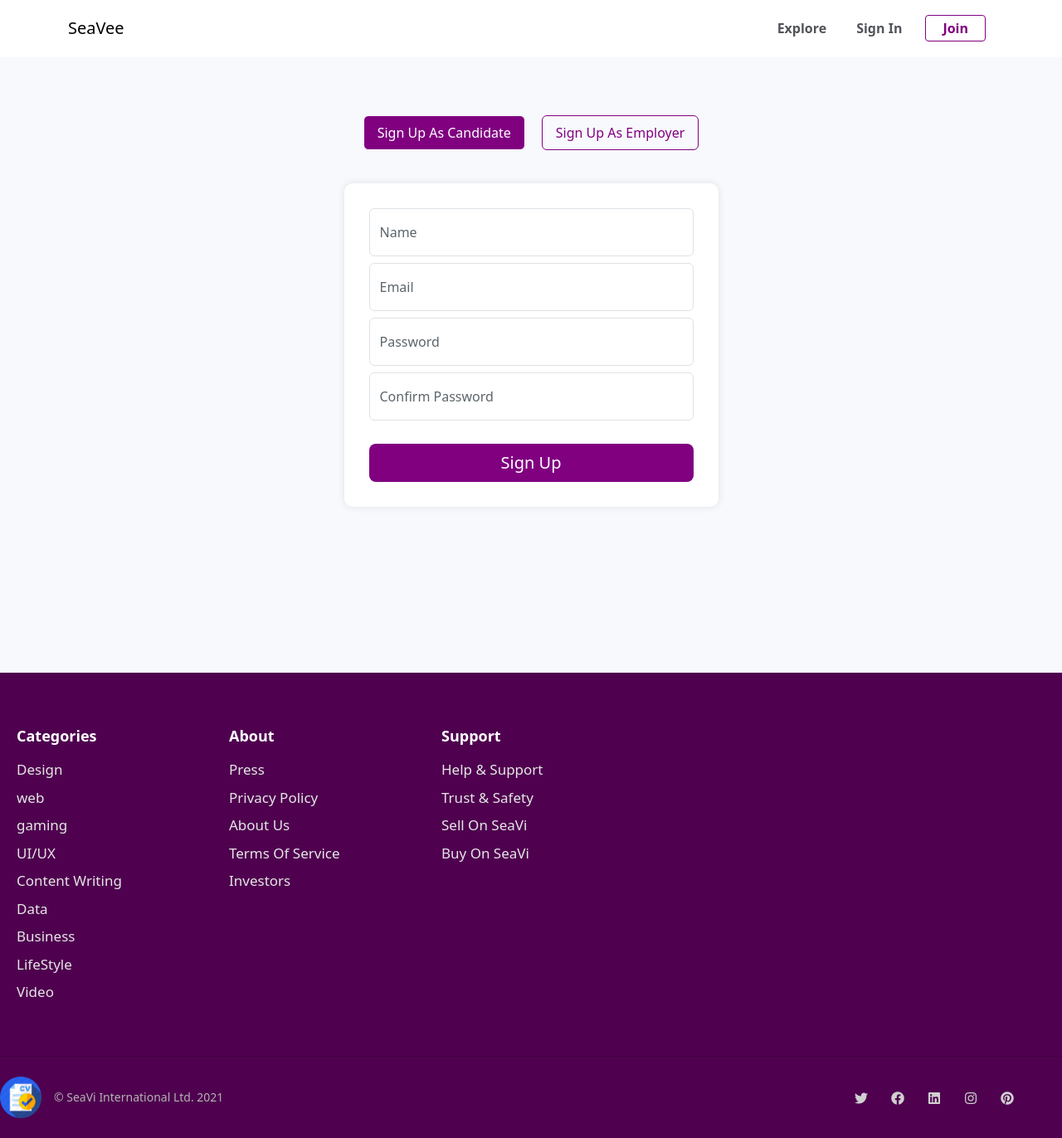
After one commit to joharkhan99/seavee-cv-project, a PHP site: page /registration.html in a window 1280 px wide. The commit adds this page. Shown: the whole page at 83% size. Run offline with PHP 8.4, Linux system fonts and the light colour scheme; some libraries are stand-ins or nearby versions.

Commit message:
added signup page

```diff
--- a/css/style.css
+++ b/css/style.css
@@ -1091,7 +1091,8 @@ main {
     background-color: rgb(248, 249, 253);
 }
 
-#profile {
+#profile,
+#registration {
     margin-top: 69px;
     padding-top: 50px;
 }
@@ -1143,7 +1144,20 @@ main {
 }
 
 #profile .cv_bio .profile_btns {
-    padding-top: 50px;
+    padding-top: 40px;
+}
+
+#profile .cv_bio .rating {
+    font-size: 13px;
+}
+
+#profile .cv_bio .rating i {
+    color: rgb(150, 170, 182);
+    /* text-align: center; */
+}
+
+#profile .cv_bio .rating i._g {
+    color: #ffbe5b;
 }
 
 #profile .cv_bio .profile_btns button,
@@ -1367,13 +1381,140 @@ main {
     font-weight: 400;
 }
 
+.user_review .rating {
+    font-size: 11px;
+}
+
+.user_review .rating i {
+    color: rgb(150, 170, 182);
+}
+
+.user_review .rating i._g {
+    color: #ffbe5b;
+}
+
+.leave__rev form {
+    padding-top: 20px;
+}
+
+.leave__rev form .review_textarea {
+    box-shadow: none;
+    height: 200px;
+    border: none;
+    border-bottom: 2px solid rgb(182, 182, 182);
+    resize: none;
+    border-radius: 0;
+    font-size: 15px;
+    color: rgb(58, 58, 58);
+}
+
+.leave__rev form .review_textarea:focus {
+    border-bottom: 2px solid var(--main-color);
+}
+
+.leave__rev form button {
+    box-shadow: none;
+    background-color: var(--main-color);
+    color: white;
+    border: none;
+    margin-top: 30px;
+    padding: 10px 40px;
+    border-radius: 3px;
+}
+
+.leave__rev form button:hover {
+    background-color: rgb(111, 3, 111);
+}
+
+.leave__rev form button:active {
+    background-color: rgb(150, 4, 150);
+}
+
+.leave__rev form .form-check-input:checked {
+    background-color: var(--main-color);
+    border-color: var(--main-color);
+    box-shadow: none;
+}
+
+.leave__rev form .stars_rating {
+    padding-top: 15px;
+    padding-left: 10px;
+}
+
+.leave__rev form .stars_rating i {
+    color: #ffbe5b;
+    font-size: 14px;
+}
+
+.leave__rev form .stars_rating h6 {
+    color: rgb(72, 78, 82);
+    padding-bottom: 3px;
+}
+
 
 /* ./-----------------------------------------------profile page */
 
 
+/* ./-----------------------------------------------registration page */
+
+#registration ul {
+    padding-top: 20px;
+    justify-content: center;
+    padding-bottom: 40px;
+}
+
+#registration form {
+    padding: 30px 30px;
+    background-color: white;
+    border-radius: 10px;
+    box-shadow: 0px 0px 10px rgba(0, 0, 0, 0.1);
+}
+
+#registration form input:focus {
+    box-shadow: none;
+    border: 1px solid var(--main-color);
+}
+
+#registration form label {
+    color: rgb(92, 101, 107);
+}
+
+#registration ul .nav-link {
+    color: var(--main-color);
+    border: 1px solid;
+}
+
+#registration ul .nav-link.active {
+    background-color: var(--main-color);
+    color: white;
+    border: 1px solid;
+}
+
+#registration button[type="submit"] {
+    background-color: var(--main-color);
+    border: none;
+    margin-top: 20px;
+    box-shadow: none;
+}
+
+#registration button[type="submit"]:hover {
+    background-color: rgb(107, 4, 107);
+}
+
+#registration button[type="submit"]:active {
+    background-color: rgb(135, 8, 135);
+}
+
+
+/* ./-----------------------------------------------registration page */
+
+
 /* medias */
 
 @media (max-width: 766px) {
+    .cv_bio .rating {
+        text-align: center;
+    }
     .user_review .detail .time {
         top: 9px;
         right: -3px;
@@ -1465,6 +1606,9 @@ main {
 @media (max-width: 600px) {
     .hero-section .header {
         padding: 48px 0;
+    }
+    #registration form {
+        padding: 10px 10px;
     }
     .hero-section {
         width: 100%;
@@ -1479,6 +1623,9 @@ main {
         font-size: 32px;
         line-height: 40px;
         padding-bottom: 32px;
+    }
+    #registration ul .nav-link {
+        margin-bottom: 5px;
     }
 }
 
--- /dev/null
+++ b/registration.html
@@ -0,0 +1,279 @@
+<!doctype html>
+<html lang="en">
+
+<head>
+    <!-- Required meta tags -->
+    <meta charset="utf-8">
+    <meta name="viewport" content="width=device-width, initial-scale=1">
+
+    <!-- Bootstrap CSS -->
+    <link href="css/bootstrap.css" rel="stylesheet">
+    <!-- custom css -->
+    <link rel="stylesheet" href="css/style.css">
+    <!-- icons -->
+    <link href="https://cdnjs.cloudflare.com/ajax/libs/font-awesome/5.13.0/css/all.min.css" rel="stylesheet">
+
+    <title>SeaVee - Find Your Perfect Candidate</title>
+</head>
+
+<body>
+    <main>
+
+        <header class="_page">
+            <!-- big screen nav -->
+            <nav class="navbar navbar-expand-lg" aria-label="Eighth navbar example">
+                <div class="container-lg">
+
+                    <a class="navbar-brand" href="javascript:void(0)">
+                        SeaVee
+                    </a>
+
+                    <div class="collapse navbar-collapse" id="navbarsExample07">
+                        <ul class="navbar-nav ms-auto mb-2 mb-lg-0">
+                            <li class="nav-item">
+                                <a class="nav-link" href="javascript:void(0)">Explore</a>
+                            </li>
+                            <li class="nav-item">
+                                <a class="nav-link" href="javascript:void(0)">Sign In</a>
+                            </li>
+                            <li class="nav-item">
+                                <a class="nav-link join" href="javascript:void(0)">Join</a>
+                            </li>
+                        </ul>
+                    </div>
+                </div>
+            </nav>
+            <!-- ./big screen nav -->
+
+            <!-- mobnav -->
+            <div class="mobile-nav">
+                <div id="body-overlay"></div>
+
+                <nav class="real-menu" role="navigation">
+                    <div class="nav_header">
+                        <a href="javascript:void(0)">Join SeaVi</a>
+                    </div>
+                    <ul>
+                        <li><a href="javascript:void(0)">Sign in</a></li>
+                        <li>
+                            <button class="dropdown-btn">
+                                Browse Categories
+                                <i class="fas fa-angle-down"></i>
+                              </button>
+                            <div class="dropdown-container">
+                                <a href="javascript:void(0)">Data Scientist</a>
+                                <a href="javascript:void(0)">App Developer</a>
+                                <a href="javascript:void(0)">Game Developer</a>
+                                <a href="javascript:void(0)">UX/UI Designer</a>
+                                <a href="javascript:void(0)">Book Cover Designer</a>
+                                <a href="javascript:void(0)">Data Entry Specialist</a>
+                                <a href="javascript:void(0)">Engineer</a>
+                                <a href="javascript:void(0)">Lawyer</a>
+                                <a href="javascript:void(0)">Doctor</a>
+                                <a href="javascript:void(0)">Social Media Manager</a>
+                            </div>
+                        </li>
+                        <li><a href="javascript:void(0)">Explore</a></li>
+                    </ul>
+                    <div class="nav_header">
+                        <h6>General</h6>
+                    </div>
+                    <ul>
+                        <li><a href="javascript:void(0)">Home</a></li>
+                        <li><a href="javascript:void(0)">About</a></li>
+                    </ul>
+                </nav>
+
+                <button id="open-mob-menu">
+                    <span></span>
+                    <span></span>
+                    <span></span>
+                </button>
+            </div>
+        </header>
+        <!-- ./mobnav -->
+
+
+        <!-- login/signup -->
+        <section id="registration">
+            <div class="container">
+                <div class="row">
+                    <div class="col-md-12">
+
+
+
+                        <ul class="nav nav-pills" id="pills-tab" role="tablist">
+                            <li class="nav-item">
+                                <button class="nav-link active" id="candidate_pill" data-bs-toggle="pill" data-bs-target="#pills-candidate" type="button" role="tab" aria-controls="pills-candidate" aria-selected="true">Sign Up As Candidate</button>
+                            </li>
+                            <li class="nav-item">
+                                <button class="nav-link" id="pill_employer" data-bs-toggle="pill" data-bs-target="#pills-employer" type="button" role="tab" aria-controls="pills-employer" aria-selected="false">Sign Up As Employer</button>
+                            </li>
+                        </ul>
+
+                        <div class="tab-content" id="pills-tabContent">
+                            <div class="tab-pane fade show active" id="pills-candidate" role="tabpanel" aria-labelledby="candidate_pill">
+                                <div class="row">
+                                    <div class="col-md-5 mx-auto">
+                                        <form>
+                                            <div class="form-floating mb-2">
+                                                <input type="text" class="form-control" id="floatingInput" placeholder="Enter your name" required>
+                                                <label for="floatingInput">Name</label>
+                                            </div>
+                                            <div class="form-floating mb-2">
+                                                <input type="text" class="form-control" id="floatingInput" placeholder="Enter your email" required>
+                                                <label for="floatingInput">Email</label>
+                                            </div>
+                                            <div class="form-floating mb-2">
+                                                <input type="password" class="form-control" id="floatingPassword" placeholder="Password" required>
+                                                <label for="floatingPassword">Password</label>
+                                            </div>
+                                            <div class="form-floating mb-2">
+                                                <input type="password" class="form-control" id="floatingPassword" placeholder="Password" required>
+                                                <label for="floatingPassword">Confirm Password</label>
+                                            </div>
+
+                                            <button class="w-100 btn btn-lg btn-primary" type="submit">Sign Up</button>
+                                        </form>
+                                    </div>
+                                </div>
+                            </div>
+                            <div class="tab-pane fade" id="pills-employer" role="tabpanel" aria-labelledby="pill_employer">
+                                <div class="row">
+                                    <div class="col-md-5 mx-auto">
+                                        <form>
+                                            <div class="form-floating mb-2">
+                                                <input type="text" class="form-control" id="floatingInput" placeholder="Enter your name" required>
+                                                <label for="floatingInput">Name</label>
+                                            </div>
+                                            <div class="form-floating mb-2">
+                                                <input type="text" class="form-control" id="floatingInput" placeholder="Enter your email" required>
+                                                <label for="floatingInput">Email</label>
+                                            </div>
+                                            <div class="form-floating mb-2">
+                                                <input type="password" class="form-control" id="floatingPassword" placeholder="Password" required>
+                                                <label for="floatingPassword">Password</label>
+                                            </div>
+                                            <div class="form-floating mb-2">
+                                                <input type="password" class="form-control" id="floatingPassword" placeholder="Password" required>
+                                                <label for="floatingPassword">Confirm Password</label>
+                                            </div>
+
+                                            <button class="w-100 btn btn-lg btn-primary" type="submit">Sign Up</button>
+                                        </form>
+                                    </div>
+                                </div>
+                            </div>
+                        </div>
+
+                    </div>
+                </div>
+            </div>
+        </section>
+        <!-- ./login/signup -->
+
+        <!-- footer -->
+        <footer>
+            <div class="container">
+                <div class="footer_content">
+
+                    <div class="links_cont">
+                        <h6>Categories</h6>
+                        <ul>
+                            <li><a href="javascript:void(0)">Design</a></li>
+                            <li><a href="javascript:void(0)">web</a></li>
+                            <li><a href="javascript:void(0)">gaming</a></li>
+                            <li><a href="javascript:void(0)">UI/UX</a></li>
+                            <li><a href="javascript:void(0)">Content Writing</a></li>
+                            <li><a href="javascript:void(0)">Data</a></li>
+                            <li><a href="javascript:void(0)">Business</a></li>
+                            <li><a href="javascript:void(0)">LifeStyle</a></li>
+                            <li><a href="javascript:void(0)">Video</a></li>
+                        </ul>
+                    </div>
+
+                    <div class="links_cont">
+                        <h6>About</h6>
+                        <ul>
+                            <li><a href="javascript:void(0)">Press</a></li>
+                            <li><a href="javascript:void(0)">Privacy Policy</a></li>
+                            <li><a href="javascript:void(0)">About Us</a></li>
+                            <li><a href="javascript:void(0)">Terms Of Service</a></li>
+                            <li><a href="javascript:void(0)">Investors</a></li>
+                        </ul>
+                    </div>
+
+                    <div class="links_cont">
+                        <h6>Support</h6>
+                        <ul>
+                            <li><a href="javascript:void(0)">Help & Support</a></li>
+                            <li><a href="javascript:void(0)">Trust & Safety</a></li>
+                            <li><a href="javascript:void(0)">Sell On SeaVi</a></li>
+                            <li><a href="javascript:void(0)">Buy On SeaVi</a></li>
+                        </ul>
+                    </div>
+                </div>
+
+                <div class="bottom">
+                    <div class="left">
+                        <span class="logo-footer">
+                            <img src="img/logo.png" class="img-fluid" alt="">
+                        </span>
+                        <p class="text-body-2 legal">© SeaVi International Ltd. 2021</p>
+                    </div>
+                    <div class="right">
+                        <ul class="social">
+                            <li>
+                                <a href="javascript:void(0)" target="_blank" class="social-link">
+                                    <span class="social-icon" style="width:20px;height:20px">
+                                        <i class="fab fa-twitter"></i>
+                                    </span>
+                                </a>
+                            </li>
+                            <li>
+                                <a href="javascript:void(0)" target="_blank" class="social-link">
+                                    <span class="social-icon" style="width:20px;height:20px">
+                                        <i class="fab fa-facebook"></i>
+                                    </span>
+                                </a>
+                            </li>
+                            <li>
+                                <a href="javascript:void(0)" target="_blank" class="social-link">
+                                    <span class="social-icon" style="width:20px;height:20px">
+                                        <i class="fab fa-linkedin"></i>
+                                    </span>
+                                </a>
+                            </li>
+                            <li>
+                                <a href="javascript:void(0)" target="_blank" class="social-link">
+                                    <span class="social-icon" style="width:20px;height:20px">
+                                        <i class="fab fa-instagram"></i>
+                                    </span>
+                                </a>
+                            </li>
+                            <li>
+                                <a href="javascript:void(0)" target="_blank" class="social-link">
+                                    <span class="social-icon" style="width:20px;height:20px">
+                                        <i class="fab fa-pinterest"></i>
+                                    </span>
+                                </a>
+                            </li>
+                        </ul>
+                    </div>
+                </div>
+
+
+
+            </div>
+        </footer>
+    </main>
+
+    <script src="https://ajax.googleapis.com/ajax/libs/jquery/3.5.1/jquery.min.js"></script>
+    <script src="js/bootstrap.js"></script>
+
+
+    <script src="js/app.js"></script>
+
+</body>
+
+</html>
```
Also changed, not shown: profile.html (+109 -0 lines).
